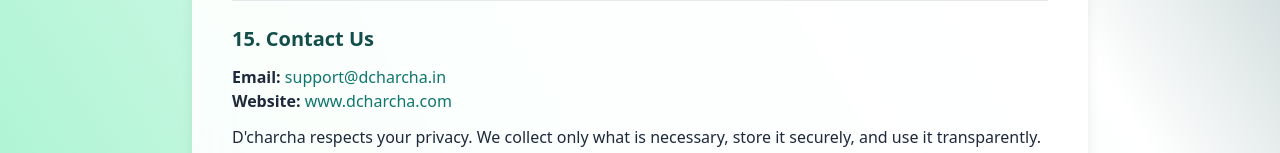
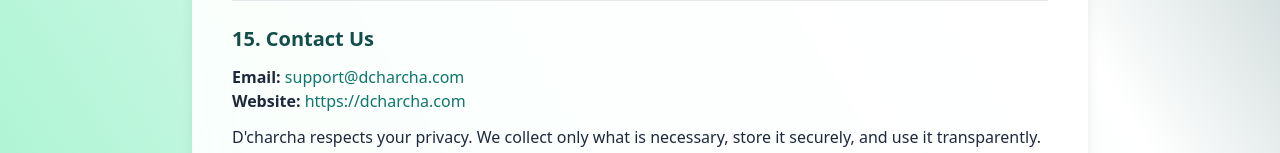
Before and after one commit to krishnamoulijala/dcharcha-website, a React (Vite) app: page /privacy in a window 1280 px wide. Shown: the part 1711-1864 px from the top of the page. Built offline with nearby package versions, Linux system fonts and the light colour scheme; no server answers.

Commit message:
Changed website links

```diff
--- a/src/pages/privacy.jsx
+++ b/src/pages/privacy.jsx
@@ -129,12 +129,12 @@
           <p>
             <strong>Email:</strong>{" "}
             <a href="mailto:support@dcharcha.in" className="text-teal-700 hover:underline">
-              support@dcharcha.in
+              support@dcharcha.com
             </a>
             <br />
             <strong>Website:</strong>{" "}
             <a href="https://dcharcha.com" target="_blank" rel="noopener noreferrer" className="text-teal-700 hover:underline">
-              www.dcharcha.com
+              https://dcharcha.com
             </a>
           </p>
           <p className="mt-3">
--- a/src/pages/terms.jsx
+++ b/src/pages/terms.jsx
@@ -175,7 +175,7 @@
               rel="noreferrer"
               className="text-teal-600 hover:underline"
             >
-              www.dcharcha.com
+              https://dcharcha.com
             </a>
           </p>
           <p>
```
